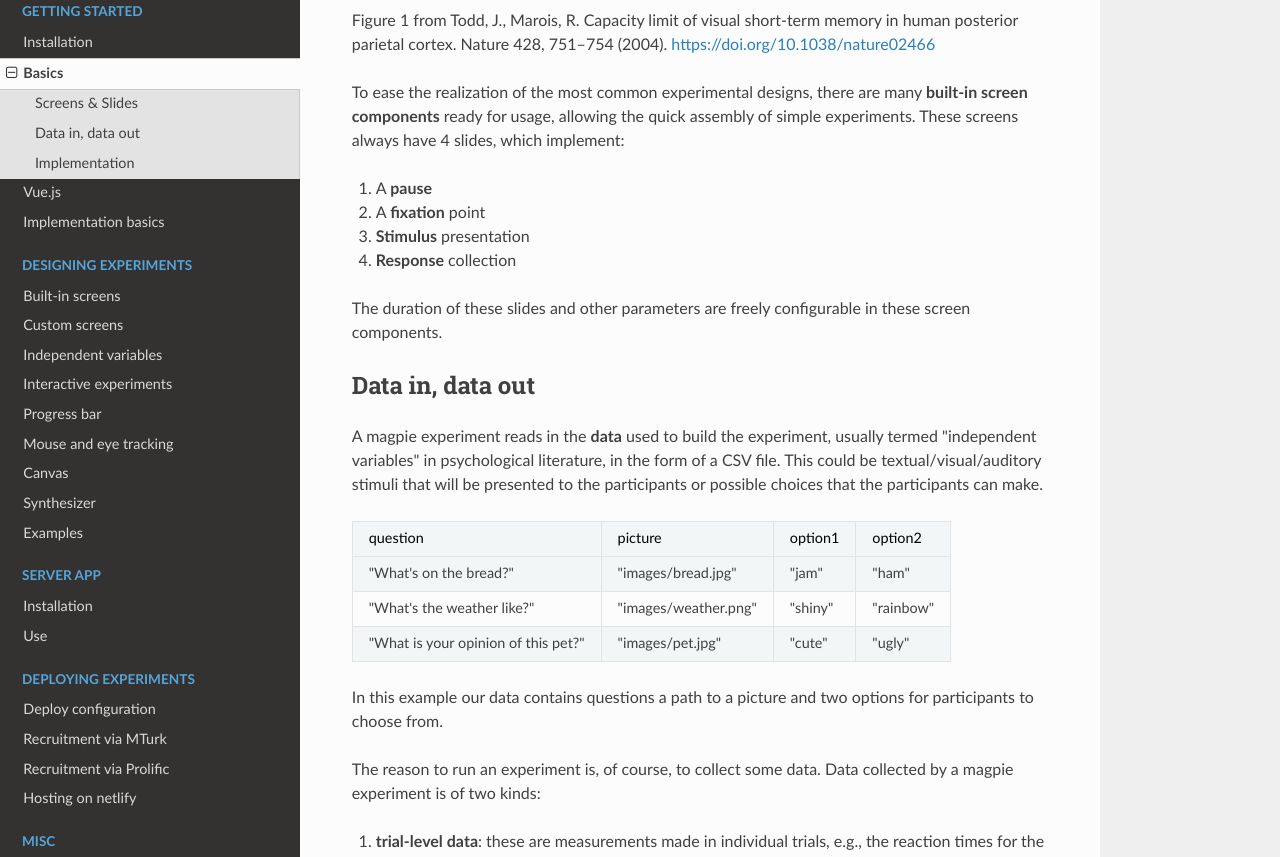
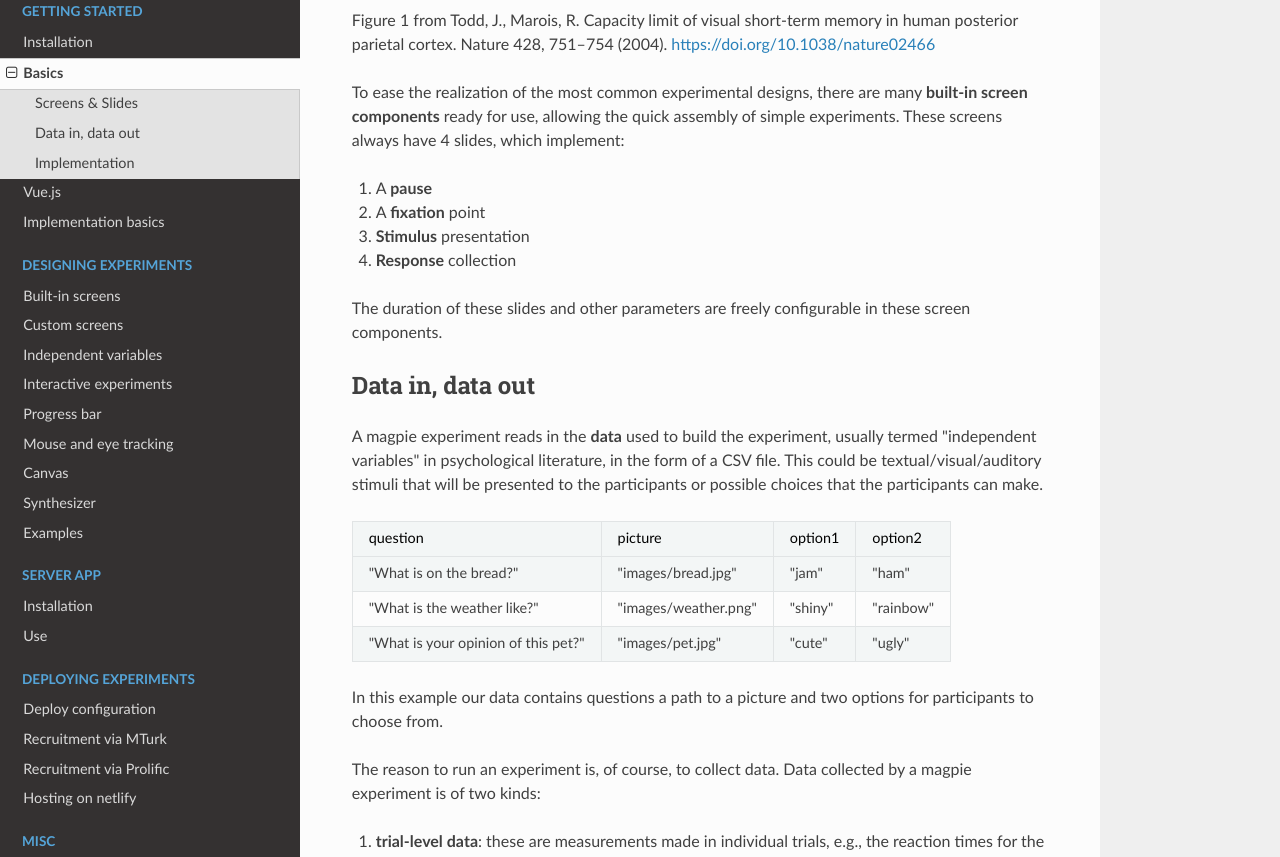
Before and after one commit to magpie-ea/magpie-v3-docs, an MkDocs documentation site: the page built from docs/00_getting_started/02_basics.md, in a window 1280 px wide and 1400 px high, scrolled down 1590 px. Shown: the part 151-1008 px from the top of the window. Built offline with MkDocs 1.6.1, drawn with Linux system fonts in a browser that asks for light colours; nearby versions of some CDN libraries; a script that is not in the unit is left out.

Commit message:
Tpos and minor fixes

```diff
--- a/docs/00_getting_started/02_basics.md
+++ b/docs/00_getting_started/02_basics.md
@@ -22,7 +22,7 @@ Each stage of such a trial can be realized as a slide in magpie.
 
 Figure 1 from Todd, J., Marois, R. Capacity limit of visual short-term memory in human posterior parietal cortex. Nature 428, 751–754 (2004). <https://doi.org/10.1038/nature02466>
 
-To ease the realization of the most common experimental designs, there are many **built-in screen components** ready for usage, allowing the quick assembly of simple experiments.
+To ease the realization of the most common experimental designs, there are many **built-in screen components** ready for use, allowing the quick assembly of simple experiments.
 These screens always have 4 slides, which implement:
 
 1. A **pause**
@@ -42,10 +42,10 @@ This could be textual/visual/auditory stimuli that will be presented to the part
 <td>question<td>picture<td>option1<td>option2
 </thead>
 <tr>
-<td>"What's on the bread?"<td>"images/bread.jpg"<td>"jam"<td>"ham"
+<td>"What is on the bread?"<td>"images/bread.jpg"<td>"jam"<td>"ham"
 </tr>
 <tr>
-<td>"What's the weather like?"<td>"images/weather.png"<td>"shiny"<td>"rainbow"
+<td>"What is the weather like?"<td>"images/weather.png"<td>"shiny"<td>"rainbow"
 </tr>
 <tr>
 <td>"What is your opinion of this pet?"<td>"images/pet.jpg"<td>"cute"<td>"ugly"
@@ -55,7 +55,7 @@ This could be textual/visual/auditory stimuli that will be presented to the part
 In this example our data contains questions a path to a picture and two options for participants to choose from.
 
 
-The reason to run an experiment is, of course, to collect some data.
+The reason to run an experiment is, of course, to collect data.
 Data collected by a magpie experiment is of two kinds:
 
 1. **trial-level data**: these are measurements made in individual trials, e.g., the reaction times for the first, second ... trial the participant saw
```
Also changed, not shown: docs/00_getting_started/03_vue_js.md (+4 -4 lines).
